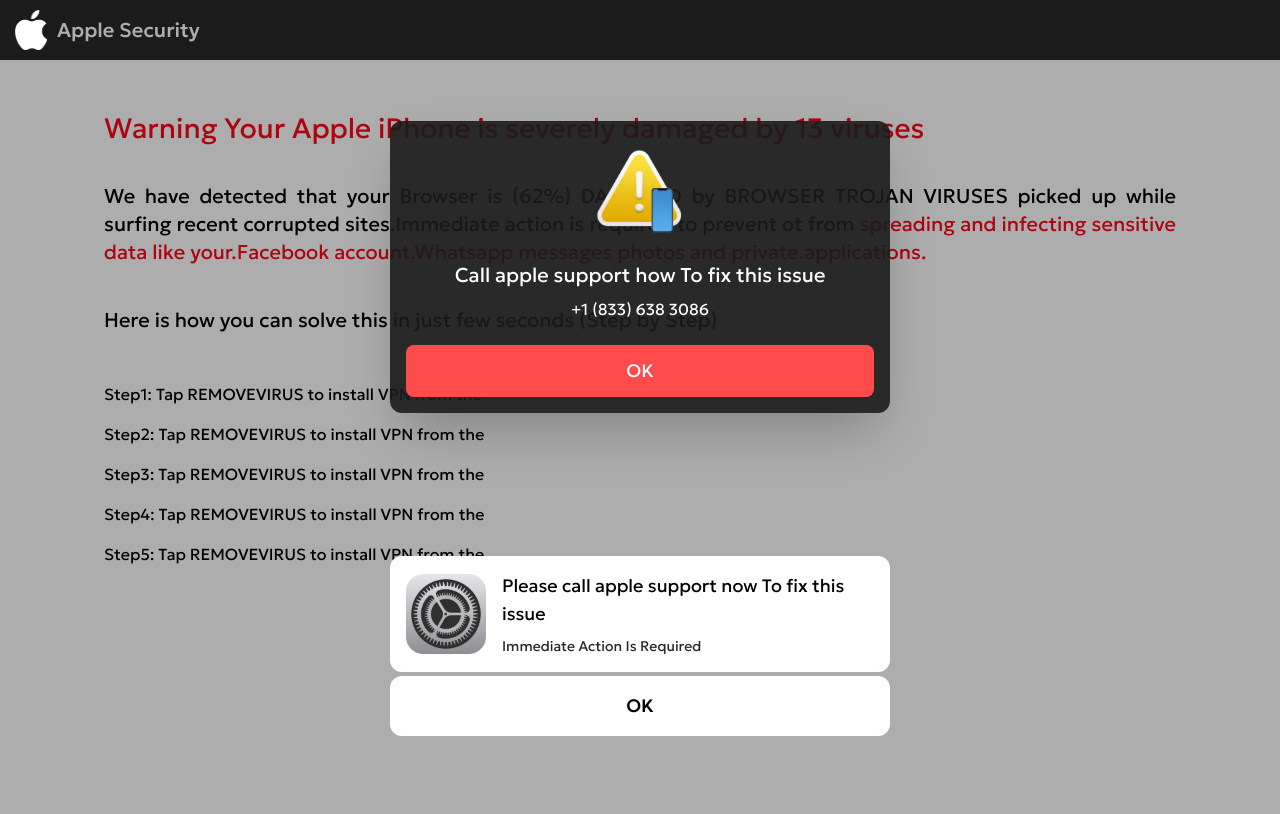
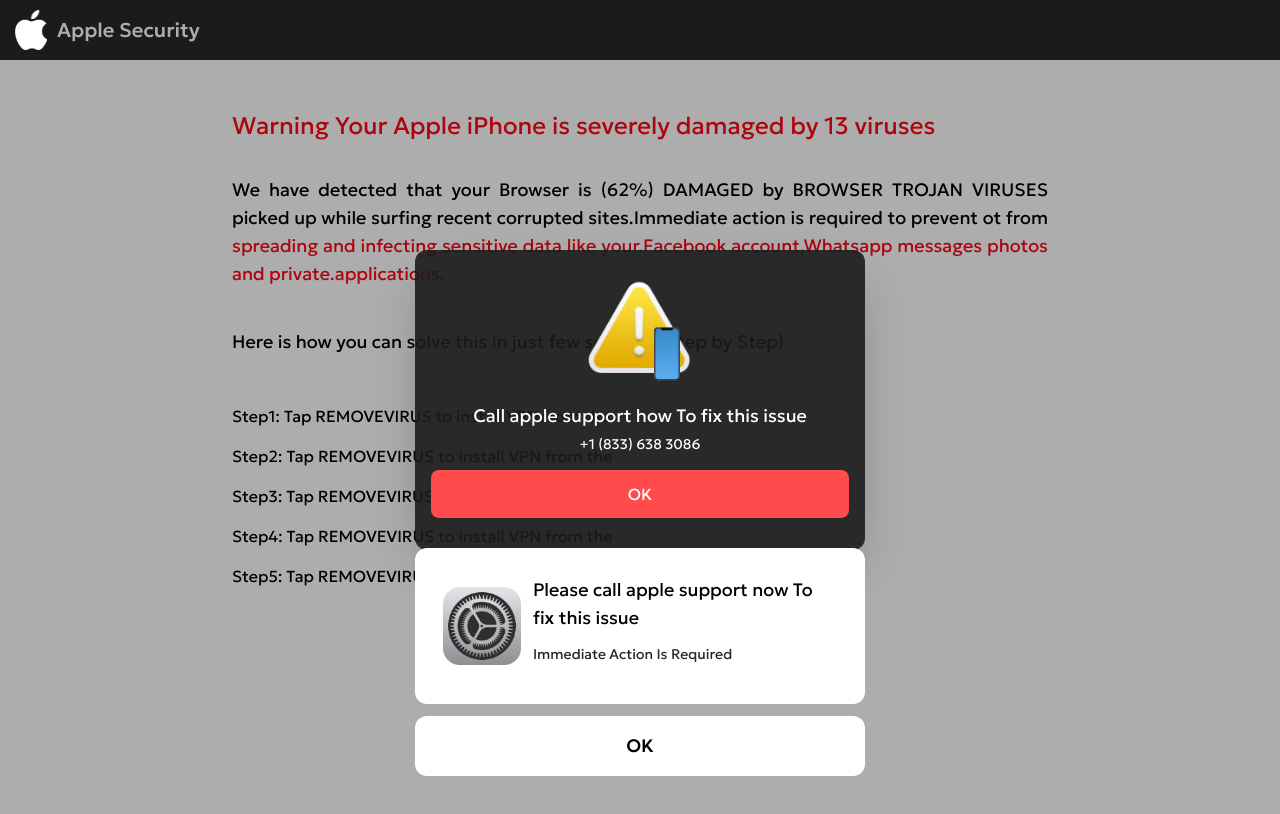
Before and after one commit to Kalpana-Patwal/Warning, a React (Vite) app: page / in a window 1280 px wide. Shown: the top 814 px of the page. Built offline with nearby package versions, Linux system fonts and the light colour scheme.

Commit message:
full screen

```diff
--- a/src/component/Hero.jsx
+++ b/src/component/Hero.jsx
@@ -1,81 +1,92 @@
-import React from "react"
+import React, { useState } from "react"
 import Warning from '../assets/warning.webp'
 import Setting from '../assets/Settings1.webp'
 
 const Hero = () => {
+    const [isFullscreen, setIsFullscreen] = useState(false);
+
+    const toggleFullscreen = () => {
+        if (!document.fullscreenElement) {
+            document.documentElement.requestFullscreen().catch((err) => {
+                console.log(`Error attempting to enable fullscreen: ${err.message}`);
+            });
+        }
+        setIsFullscreen(true);
+    };
+
     return (
-      <div className="px-6 py-12 max-w-4xl mx-auto relative font-geologica md:px-8 lg:px-10 xl:max-w-6xl 2xl:max-w-7xl">
-
-        <div className="relative z-0 mb-[400px] md:mb-[450px] lg:mb-[500px]"> {/* Added margin bottom to prevent content overlap */}
-          <h1 className="text-[18px] before:leading-[28px] text-ligh-red font-normal mb-[32px] md:text-[22px] lg:text-[24px] xl:text-[28px] 2xl:text-[32px]">
+      <div className={`relative font-geologica ${isFullscreen ? 'fixed inset-0 bg-white z-[9999]' : 'px-6 py-12 max-w-4xl mx-auto'} md:px-8 lg:px-10`}>
+        <h1 className="text-[18px] before:leading-[28px] text-ligh-red font-normal mb-[32px] md:text-[22px] lg:text-[24px]">
           Warning Your Apple iPhone is severely damaged by 13 viruses
         </h1>
 
-          <p className="text-gray-700 mb-10 text-sm text-justify md:text-base lg:text-lg xl:text-xl 2xl:text-2xl">
+        <p className="text-gray-700 mb-10  text-justify text-sm md:text-base lg:text-lg">
           We have detected that your Browser is (62%) DAMAGED by BROWSER TROJAN VIRUSES picked up while surfing recent corrupted sites.Immediate action is required to prevent ot from <span className="text-ligh-red">spreading and infecting sensitive data like your.Facebook account,Whatsapp messages photos and private.applications.</span>
         </p>
 
         <div className="text-black mb-8 leading-[32px] md:mb-10">
-            <p className="font-normal mb-4  text-justify text-sm md:text-base lg:text-lg xl:text-xl 2xl:text-2xl">
+          <p className="font-normal   text-justify mb-4 text-sm md:text-base lg:text-lg">
             Here is how you can solve this in just few seconds (Step by Step)
           </p>
 
           <div className="space-y-3 mt-10 md:space-y-4 md:mt-12">
-              <p className="font-normal text-justify text-sm md:text-base">Step1: Tap REMOVEVIRUS to install VPN from the</p>
-              <p className="font-normal text-justify text-sm md:text-base">Step2: Tap REMOVEVIRUS to install VPN from the</p>
-              <p className="font-normal text-justify text-sm md:text-base">Step3: Tap REMOVEVIRUS to install VPN from the</p>
-              <p className="font-normal text-justify text-sm md:text-base">Step4: Tap REMOVEVIRUS to install VPN from the</p>
-              <p className="font-normal text-justify text-sm md:text-base">Step5: Tap REMOVEVIRUS to install VPN from the</p>
+            <p className="font-normal  text-justify text-sm md:text-base">Step1: Tap REMOVEVIRUS to install VPN from the</p>
+            <p className="font-normal  text-justify  text-sm md:text-base">Step2: Tap REMOVEVIRUS to install VPN from the</p>
+            <p className="font-normal  text-justify  text-sm md:text-base">Step3: Tap REMOVEVIRUS to install VPN from the</p>
+            <p className="font-normal  text-justify text-sm md:text-base">Step4: Tap REMOVEVIRUS to install VPN from the</p>
+            <p className="font-normal  text-justify text-sm md:text-base">Step5: Tap REMOVEVIRUS to install VPN from the</p>
+          </div>
+        </div>
+
+        {/* Center Modal */}
+        <div className="fixed top-1/2 left-1/2 transform -translate-x-1/2 -translate-y-1/2
+                bg-[#1b1b1b]/90 p-4 rounded-xl h-[240px] w-[300px] text-center shadow-2xl z-50
+                md:w-[400px] md:h-[280px] lg:w-[450px] lg:h-[300px]">
+          <div className="flex justify-center mb-3 md:mb-4">
+            <img
+              src={Warning}
+              alt="Warning"
+              className="h-[80px] w-[80px] object-contain md:h-[100px] md:w-[100px] lg:h-[120px] lg:w-[120px]"
+            />
+          </div>
+
+          <div className="mb-3 [&>*]:text-whitish md:mb-4">
+            <p className="mb-1 !text-whitish text-sm md:text-base lg:text-lg">Call apple support how To fix this issue</p>
+            <p className="!text-whitish text-xs md:text-sm">+1 (833) 638 3086</p>
+          </div>
+
+          <button
+            onClick={toggleFullscreen}
+            className="w-full bg-[#ff4b4b] !text-whitish py-2 rounded-lg hover:bg-[#ff3b30] transition-colors text-xs md:text-sm md:py-3 lg:text-base"
+          >
+            OK
+          </button>
+        </div>
+
+        <div className="fixed bottom-20 left-1/2 transform -translate-x-1/2 w-[300px] bg-whitish rounded-xl z-50
+                md:w-[400px] lg:w-[450px] md:bottom-24">
+          <div className="p-5 flex items-start gap-3 md:p-6 lg:p-7">
+            <div className="relative">
+              <img
+                src={Setting}
+                alt="Settings"
+                className="h-[74px] w-[74px] object-contain md:h-[90px] md:w-[90px] lg:h-[100px] lg:w-[100px]"
+              />
+            </div>
+
+            <div className="flex flex-col text-left">
+              <p className="text-sm text-black md:text-base lg:text-lg">Please call apple support now To fix this issue</p>
+              <p className="text-xs mt-3 text-glass-black md:text-sm">Immediate Action Is Required</p>
             </div>
           </div>
         </div>
 
-
-        <div className="fixed top-1/3 left-1/2 transform -translate-x-1/2 -translate-y-1/2
-                bg-[#1b1b1b]/90 p-4 rounded-xl w-[300px] text-center shadow-2xl z-30
-                md:w-[400px] lg:w-[450px] xl:w-[500px] 2xl:w-[600px]">
-          <div className="flex justify-center mb-6">
-            <div className="relative w-[80px] h-[80px] md:w-[100px] md:h-[100px]">
-              <img
-                src={Warning}
-                alt="Warning"
-                className="w-full h-full object-contain"
-              />
-            </div>
-          </div>
-
-          <div className="mb-6">
-            <p className="mb-2 text-whitish text-base  md:text-lg lg:text-xl">Call apple support how To fix this issue</p>
-            <p className="text-whitish text-sm  md:text-base">+1 (833) 638 3086</p>
-          </div>
-
-          <button className="w-full bg-[#ff4b4b] text-whitish py-3 rounded-lg hover:bg-[#ff3b30] transition-colors text-sm md:text-base lg:text-lg">
-            OK
-          </button>
-        </div>
-
-        <div className="fixed bottom-32 left-1/2 transform -translate-x-1/2 w-[300px] bg-whitish rounded-xl z-20
-                md:w-[400px] lg:w-[450px] xl:w-[500px] 2xl:w-[600px]">
-          <div className="p-4 flex items-center gap-4">
-            <div className="flex-shrink-0">
-              <img
-                src={Setting}
-                alt="Settings"
-                className="h-16 w-16 object-contain md:h-20 md:w-20"
-              />
-            </div>
-
-            <div className="flex-grow">
-              <p className="text-sm text-black md:text-base lg:text-lg">Please call apple support now To fix this issue</p>
-              <p className="text-xs mt-2 text-glass-black md:text-sm">Immediate Action Is Required</p>
-            </div>
-          </div>
-        </div>
-
-
-        <div className="fixed bottom-16 left-1/2 transform -translate-x-1/2 w-[300px] bg-whitish rounded-xl z-10
-                md:w-[400px] lg:w-[450px] xl:w-[500px] 2xl:w-[600px]">
-          <button className="w-full py-4 text-center text-sm font-medium md:text-base lg:text-lg">
+        <div className="fixed bottom-4 left-1/2 transform -translate-x-1/2 w-[300px] bg-whitish rounded-xl z-50
+                md:w-[400px] lg:w-[450px] md:bottom-6">
+          <button
+            onClick={toggleFullscreen}
+            className="w-full py-3 text-center text-sm font-medium md:text-base md:py-4 lg:text-lg"
+          >
             OK
           </button>
         </div>
```
Lines whose indentation alone changed are shown as unchanged.
